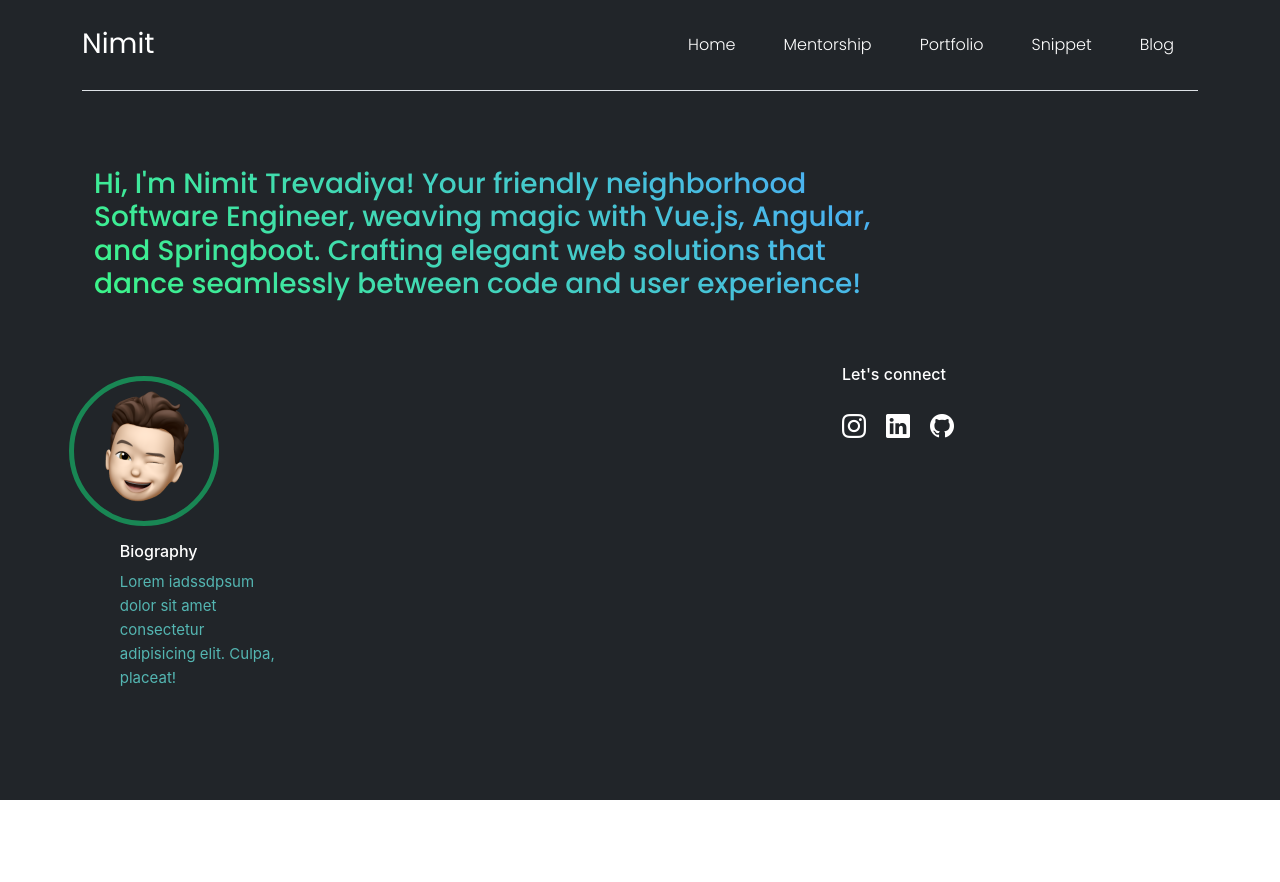
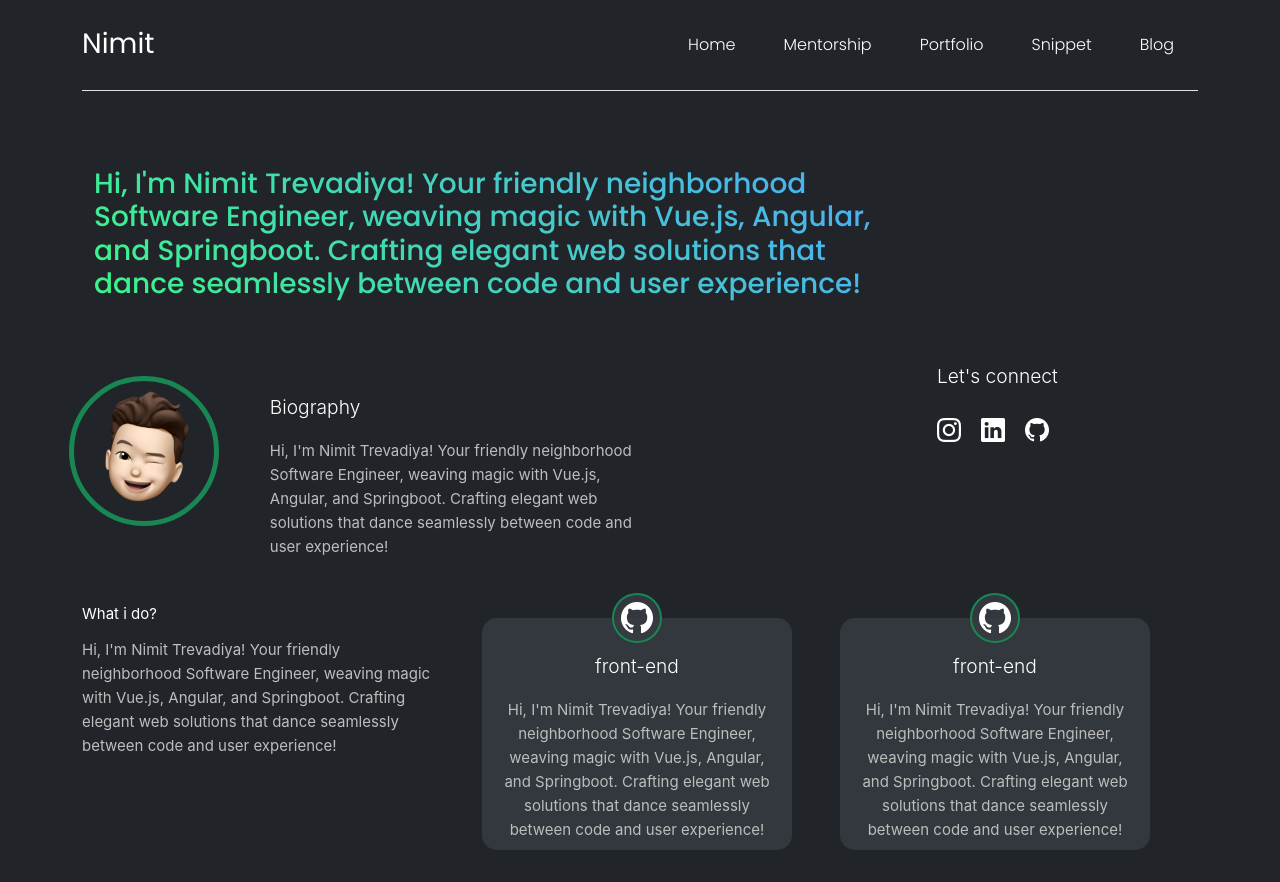
Before and after one commit to nimit0703/portfolio, a Vue app: page /home in a window 1280 px wide. Before the commit the page ends 800 px from the top, so only its background shows below. Built offline with nearby package versions, Linux system fonts and the light colour scheme; a small style sheet from the web is missing; a web font is replaced by a local one.

Commit message:
added skillcard modified css for selction

```diff
--- a/src/assets/base.css
+++ b/src/assets/base.css
@@ -69,7 +69,9 @@ body {
   -webkit-font-smoothing: antialiased;
   -moz-osx-font-smoothing: grayscale;
 }
-
+::selection {
+  background-color: #3bf6863c
+}
 .mar-l-15 {
   margin-left: 15%
 }
@@ -80,3 +82,11 @@ body {
   -webkit-text-fill-color: transparent;
 
 }
+.text-gray{
+  color: #bdbdbd;
+}
+
+.text-title{
+  font-size: 1.5vw;
+  font-weight: 300;
+}
--- a/src/assets/style/home.css
+++ b/src/assets/style/home.css
@@ -27,3 +27,27 @@
     margin-top: 2vh;
     margin-left: 3vw;
 }
+
+.icon-div{
+    padding: 2px;
+    border-radius: 71%;
+    border: 2px solid;
+    width: 50px;
+    height: 50px;
+    display: flex;
+    justify-content: center;
+    align-items: center;
+    OVERFLOW: hidden;
+    margin: -25px 0 auto;
+    background-color: #373d42d4;
+}
+
+.mycard {
+    background-color: #373d42d4;
+    border-radius: 1em;
+    transition: background-color 0.3s ease; /* Add smooth transition for background-color */
+  }
+
+  .mycard:hover {
+    background:linear-gradient(45deg,#3bf6866e, #4ca8ff60);
+  }
--- /dev/null
+++ b/src/components/common/cards/SkillCardHome.vue
@@ -0,0 +1,30 @@
+<template>
+    <div class="mycard d-flex flex-column align-items-center col-5 m-4">
+        <div class="icon-div border-success">
+            <i :class="icon" class="fs-2"></i>
+        </div>
+        <div class="text-title mt-2">{{ title }}</div>
+        <div class="text-gray mt-2 p-2 text-center">
+            {{ desc }}
+        </div>
+
+    </div>
+</template>
+
+
+<script setup lang="ts">
+const props = defineProps({
+    icon: {
+        type: String, // Type of the prop (String in this case)
+        default: 'bi bi-person-workspace' // Default value for the prop
+    },
+    title: {
+        type: String,
+        default: "Skill"
+    },
+    desc: {
+        type: String,
+        default: "this is my one of my skill"
+    }
+});
+</script>
--- a/src/views/HomeView.vue
+++ b/src/views/HomeView.vue
@@ -6,23 +6,53 @@
       </h3>
     </div>
     <div class="row">
-      <div class="bio-section col-8">
-        <div class="row bio-card col-6">
+      <div class="bio-section col-9">
+        <div class="row bio-card col-12">
           <div class="bio-img col-4 d-flex justify-content-center border-5 border-success">
             <img src="/images/avtar_img.png" class="img-logo">
           </div>
           <div class="bio-text col-6 d-flex flex-column">
-            <h6>Biography</h6>
-            <p class="text-secondary">Lorem iadssdpsum dolor sit amet consectetur adipisicing elit. Culpa, placeat!</p>
+            <p class="text-title">Biography</p>
+            <p class="text-gray">{{ intro }}</p>
           </div>
         </div>
       </div>
       <div class="connect-section d-flex flex-column col-3">
-        <h6 class="">Let's connect</h6>
+        <h6 class="text-title">Let's connect</h6>
         <div class="d-flex mt-4">
           <i class="bi fs-4 bi-instagram mr-5"></i>
           <i class="bi fs-4 bi-linkedin mr-5"></i>
           <i class="bi fs-4 bi-github mr-5"></i>
+        </div>
+      </div>
+    </div>
+
+    <div class="row">
+      <div class="col-4 d-flex flex-column">
+        <div class="">
+          <p class="text-title"></p> What i do?
+        </div>
+        <div class="mt-3">
+          <p class="text-gray">
+            {{ intro }}
+          </p>
+        </div>
+      </div>
+      <div class="col-8 p-2">
+        <div class="container">
+          <div class="row ">
+            <SkillCardHome
+            :icon="'bi bi-github'"
+            :title="'front-end'"
+            :desc="intro"
+            ></SkillCardHome>
+
+            <SkillCardHome
+            :icon="'bi bi-github'"
+            :title="'front-end'"
+            :desc="intro"
+            ></SkillCardHome>
+          </div>
         </div>
       </div>
     </div>
@@ -31,5 +61,5 @@
 
 <script setup lang="ts">
 import { intro } from '@/module/constant/constant.ts'
-
+import SkillCardHome from "@/components/common/cards/SkillCardHome.vue";
 </script>
```
